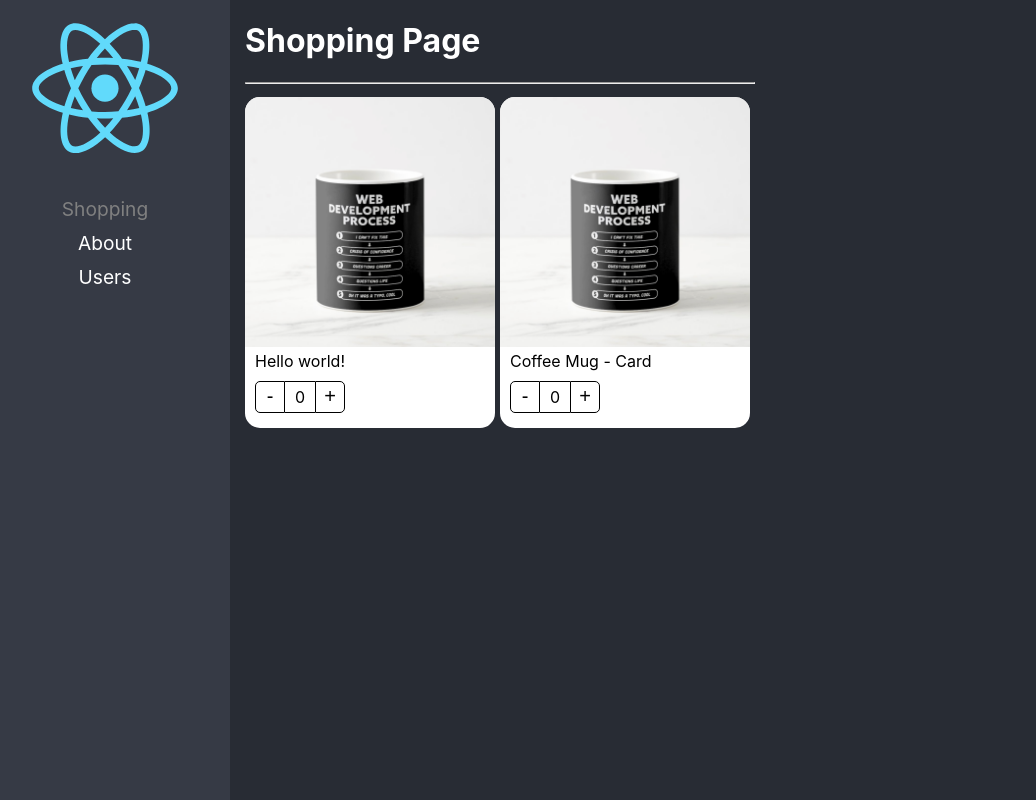
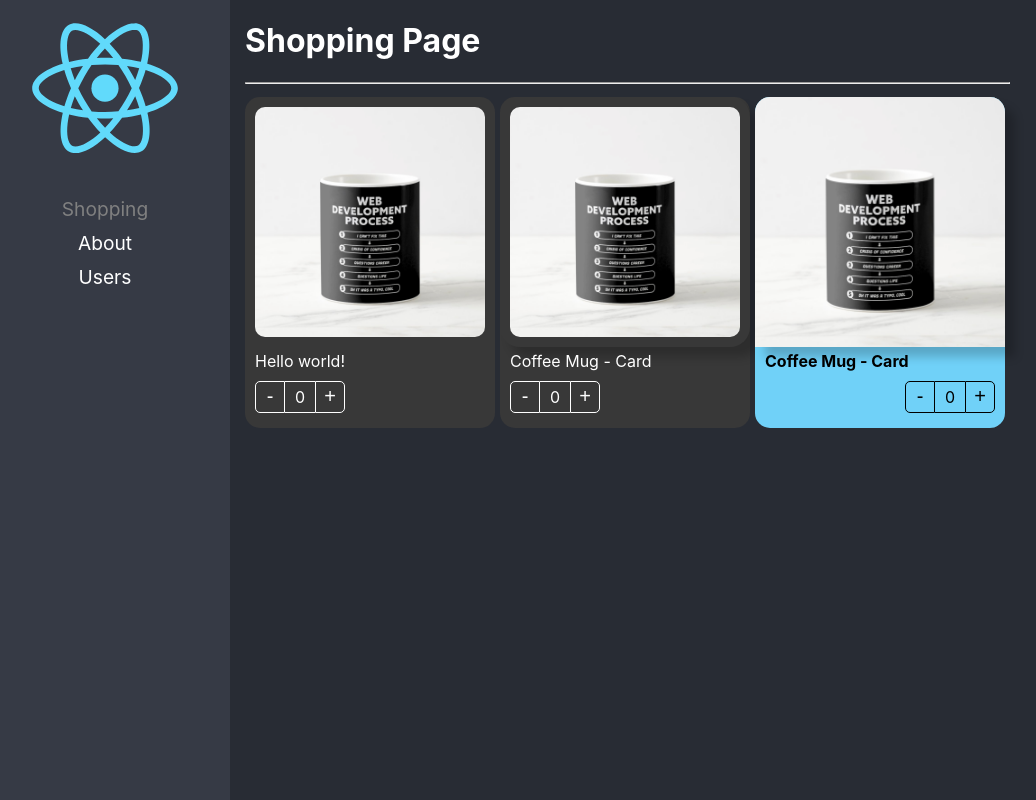
Before and after one commit to jmsierra26/react-pro-app, a React (Create React App) app: page /home in a window 1280 px wide. Shown: the whole page, without its empty margins (20-1056 px from the left). Built offline with nearby package versions, Linux system fonts and the light colour scheme.

Commit message:
Component Extend Styles listo.

```diff
--- a/src/02-component-patterns/components/ProductButtons.tsx
+++ b/src/02-component-patterns/components/ProductButtons.tsx
@@ -1,13 +1,18 @@
-import { useContext } from 'react';
+import { CSSProperties, useContext } from 'react';
 import { ProductContext } from './ProductCard';
 
 import styles from '../styles/styles.module.css'
 
-export const ProductButtons = () => {
+export interface Props {
+  className?: string;
+  style?: CSSProperties;
+}
+
+export const ProductButtons = ({ className, style }: Props) => {
   const { counter, increaseBy } = useContext(ProductContext)
 
   return (
-    <div className={styles.buttonsContainer}>
+    <div className={`${styles.buttonsContainer} ${className}`} style={style}>
       <button className={styles.buttonMinus} onClick={() => increaseBy(-1)}>-</button>
       <div className={styles.countLabel}>{counter}</div>
       <button className={styles.buttonAdd} onClick={() => increaseBy(1)}>+</button>
--- a/src/02-component-patterns/components/ProductCard.tsx
+++ b/src/02-component-patterns/components/ProductCard.tsx
@@ -1,13 +1,20 @@
-import { createContext } from 'react'
+import { createContext, CSSProperties, ReactElement } from 'react'
 import { useProduct } from '../hooks/useProduct'
-import { ProductCardProps, ProductContextProps } from '../interfaces/interfaces';
+import { Product, ProductContextProps } from '../interfaces/interfaces';
 
 import styles from '../styles/styles.module.css'
 
 export const ProductContext = createContext({} as ProductContextProps);
 const { Provider } = ProductContext;
 
-export const ProductCard = ({ children, product }: ProductCardProps) => {
+export interface Props {
+  children?: ReactElement | ReactElement[];
+  product: Product;
+  className?: string;
+  style?: CSSProperties;
+}
+
+export const ProductCard = ({ children, product, className, style }: Props) => {
   const { counter, increaseBy } = useProduct()
 
   return (
@@ -16,7 +23,10 @@
       increaseBy,
       product,
     }}>
-      <div className={styles.productCard}>
+      <div
+        className={`${styles.productCard} ${className}`}
+        style={style}
+      >
         {children}
       </div>
     </Provider>
--- a/src/02-component-patterns/components/ProductImage.tsx
+++ b/src/02-component-patterns/components/ProductImage.tsx
@@ -1,10 +1,16 @@
-import { useContext } from 'react';
+import { CSSProperties, useContext } from 'react';
 import { ProductContext } from './ProductCard';
 
 import styles from '../styles/styles.module.css'
 import noImage from '../assets/no-image.jpg'
 
-export const ProductImage = ({ img = '' }) => {
+export interface Props {
+  className?: string;
+  img?: string;
+  style?: CSSProperties;
+}
+
+export const ProductImage = ({ img, className, style }: Props) => {
   const { product } = useContext(ProductContext)
   let imgToShow: string;
 
@@ -17,6 +23,6 @@
   }
 
   return (
-    <img className={styles.productImg} src={imgToShow} alt="Product" />
+    <img className={`${styles.productImg} ${className}`} style={style} src={imgToShow} alt="Product" />
   )
 }
--- a/src/02-component-patterns/components/ProductTitle.tsx
+++ b/src/02-component-patterns/components/ProductTitle.tsx
@@ -1,10 +1,23 @@
-import { useContext } from 'react';
+import { CSSProperties, useContext } from 'react';
 import { ProductContext } from './ProductCard';
 
 import styles from '../styles/styles.module.css'
 
-export const ProductTitle = ({ title }: { title?: string }) => {
+export interface Props {
+  className?: string;
+  style?: CSSProperties;
+  title?: string;
+}
+
+export const ProductTitle = ({ title, className, style }: Props) => {
   const { product } = useContext(ProductContext)
 
-  return <span className={styles.productDescription}>{title ? title : product.title}</span>
+  return (
+    <span
+      className={`${styles.productDescription} ${className}`}
+      style={style}
+    >
+      {title ? title : product.title}
+    </span>
+  )
 }
--- a/src/02-component-patterns/pages/ShoppingPage.tsx
+++ b/src/02-component-patterns/pages/ShoppingPage.tsx
@@ -1,4 +1,5 @@
 import { ProductButtons, ProductCard, ProductImage, ProductTitle } from '../components'
+import '../styles/custom-styles.css'
 
 const product = {
   id: '1',
@@ -16,15 +17,31 @@
         flexDirection: 'row',
         flexWrap: 'wrap'
       }}>
-        <ProductCard product={product}>
-          <ProductCard.Image />
+        <ProductCard
+          product={product}
+          className="bg-dark text-white"
+        >
+          <ProductCard.Image className="custom-image" />
           <ProductCard.Title title='Hello world!' />
-          <ProductCard.Buttons />
+          <ProductCard.Buttons className="custom-buttons" />
         </ProductCard>
-        <ProductCard product={product}>
-          <ProductImage />
+        <ProductCard
+          product={product}
+          className="bg-dark text-white"
+        >
+          <ProductImage className="custom-image" style={{ boxShadow: '10px 10px 10px rgba(0,0,0,0.2)' }} />
           <ProductTitle />
-          <ProductButtons />
+          <ProductButtons className="custom-buttons" />
+        </ProductCard>
+        <ProductCard product={product} style={{ backgroundColor: '#70D1F8'}}>
+          <ProductImage style={{ boxShadow: '10px 10px 10px rgba(0,0,0,0.2)' }} />
+          <ProductTitle style={{ fontWeight: 'bold' }} />
+          <ProductButtons
+            style={{
+              display: 'flex',
+              justifyContent: 'end'
+            }}
+          />
         </ProductCard>
       </div>
     </div>
--- /dev/null
+++ b/src/02-component-patterns/styles/custom-styles.css
@@ -0,0 +1,18 @@
+.bg-dark {
+  background-color: rgb(56,56,56);
+}
+
+.text-white {
+  color: white;
+}
+
+.custom-image {
+  border-radius: 20px;
+  padding: 10px;
+  width: calc(100% - 20px);
+}
+
+.custom-buttons button, .custom-buttons div {
+  color: white;
+  border-color: white;
+}
```
Also changed, not shown: src/02-component-patterns/interfaces/interfaces.ts (+7 -9 lines).
